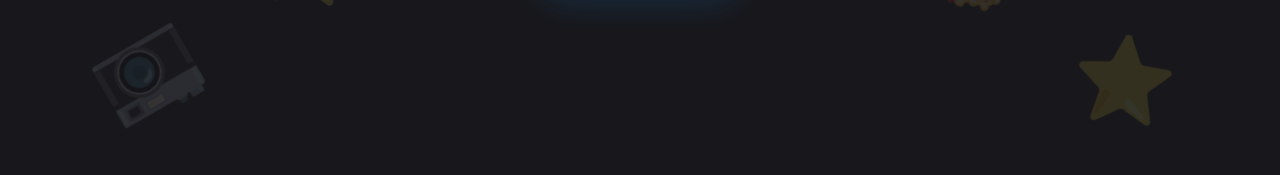
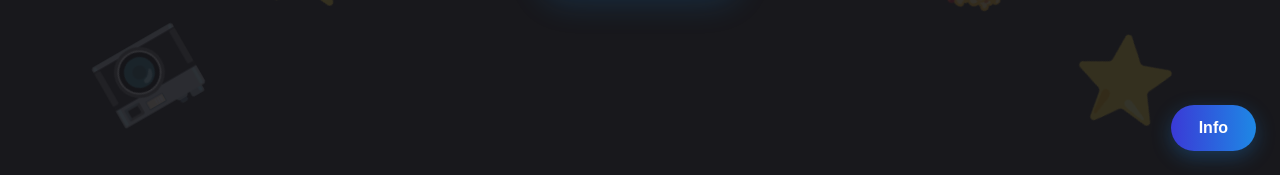
Before and after one commit to manideepika07/uidproject_phase2, a plain HTML site: page index.html in a window 1280 px wide. Shown: the part 625-800 px from the top of the page. Drawn offline with Linux system fonts and the light colour scheme.

Commit message:
Update index.html

```diff
--- a/index.html
+++ b/index.html
@@ -71,7 +71,6 @@
       box-shadow: 0 12px 48px rgba(30,136,229,0.4), 0 0 15px rgba(30,136,229,0.6);
     }
 
-    /* Emojis in background */
     .emoji {
       position: absolute;
       font-size: 84px;
@@ -86,14 +85,12 @@
       100% { transform: rotate(360deg); }
     }
 
-    /* Positioning emojis: top, middle, bottom across left & right */
     .e1  { top: 5%; left: 8%; }
     .e2  { top: 5%; right: 8%; }
     .e3  { top: 20%; left: 20%; }
     .e4  { top: 20%; right: 20%; }
     .e5  { top: 32%; left: 5%; }
     .e6  { top: 32%; right: 5%; }
-
     .e7  { bottom: 32%; left: 5%; }
     .e8  { bottom: 32%; right: 5%; }
     .e9  { bottom: 20%; left: 20%; }
@@ -101,6 +98,7 @@
     .e11 { bottom: 5%; left: 8%; }
     .e12 { bottom: 5%; right: 8%; }
 
+    /* Responsive tweaks */
     @media (max-width: 600px) {
       .rotating-logo {
         width: 180px;
@@ -114,6 +112,31 @@
         font-size: 54px;
         opacity: 0.08;
       }
+    }
+
+    /* Bottom corner button */
+    .corner-button {
+      position: fixed;
+      bottom: 24px;
+      right: 24px;
+      padding: 14px 28px;
+      font-size: 1rem;
+      font-weight: 600;
+      border: none;
+      border-radius: 50px;
+      background: linear-gradient(90deg, #3a3ad6, #1e88e5);
+      color: #fff;
+      cursor: pointer;
+      box-shadow: 0 6px 20px rgba(30,136,229,0.3);
+      transition: 0.3s ease;
+      z-index: 10;
+    }
+
+    .corner-button:hover {
+      transform: scale(1.05);
+      background: linear-gradient(90deg, #1e88e5, #3a3ad6);
+      color: #ffe082;
+      box-shadow: 0 12px 36px rgba(30,136,229,0.4);
     }
   </style>
 </head>
@@ -139,5 +162,8 @@
     <a href="website.html" target="_blank" class="enter-link">Enter Site</a>
   </div>
 
+  <!-- Bottom Corner Button -->
+  <a href="page.html"><button class="corner-button">Info</button></a>
+
 </body>
 </html>
```
